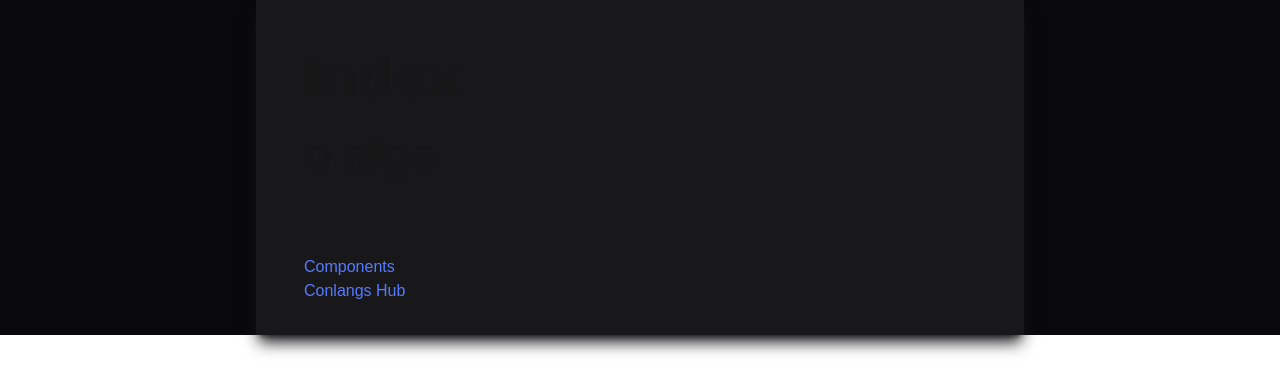
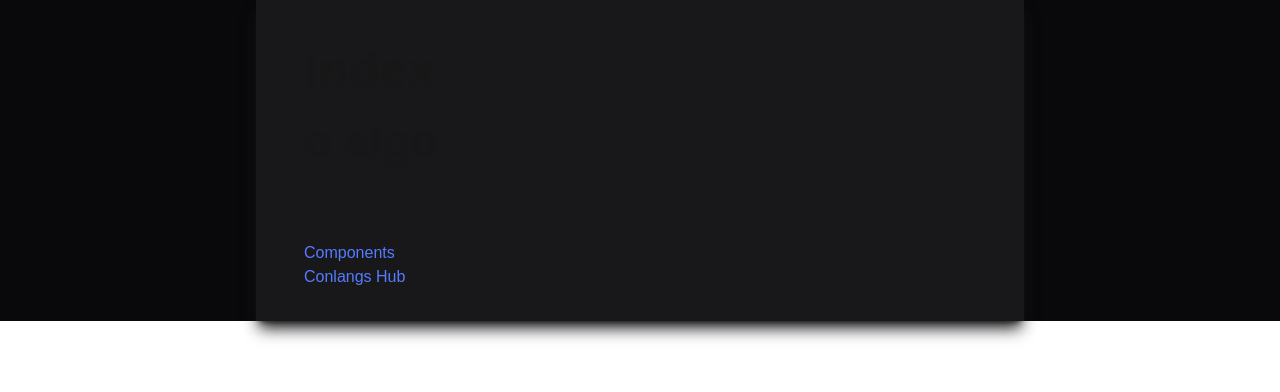
Before and after one commit to 5Stygian/5Stygian, a Next.js app: page / in a window 1280 px wide. Shown: the top 392 px of the page. Built offline with nearby package versions, Linux system fonts and the light colour scheme.

Commit message:
i forgot what i changed

```diff
--- a/src/app/styles/globals.css
+++ b/src/app/styles/globals.css
@@ -39,7 +39,7 @@ h1, h2, h3, h4, h5, h6 {
 }
 
 h1 {
-  font-size: 3.75rem;
+  font-size: 3.15rem;
 }
 h2 {
   font-size: 2.85rem;
```
